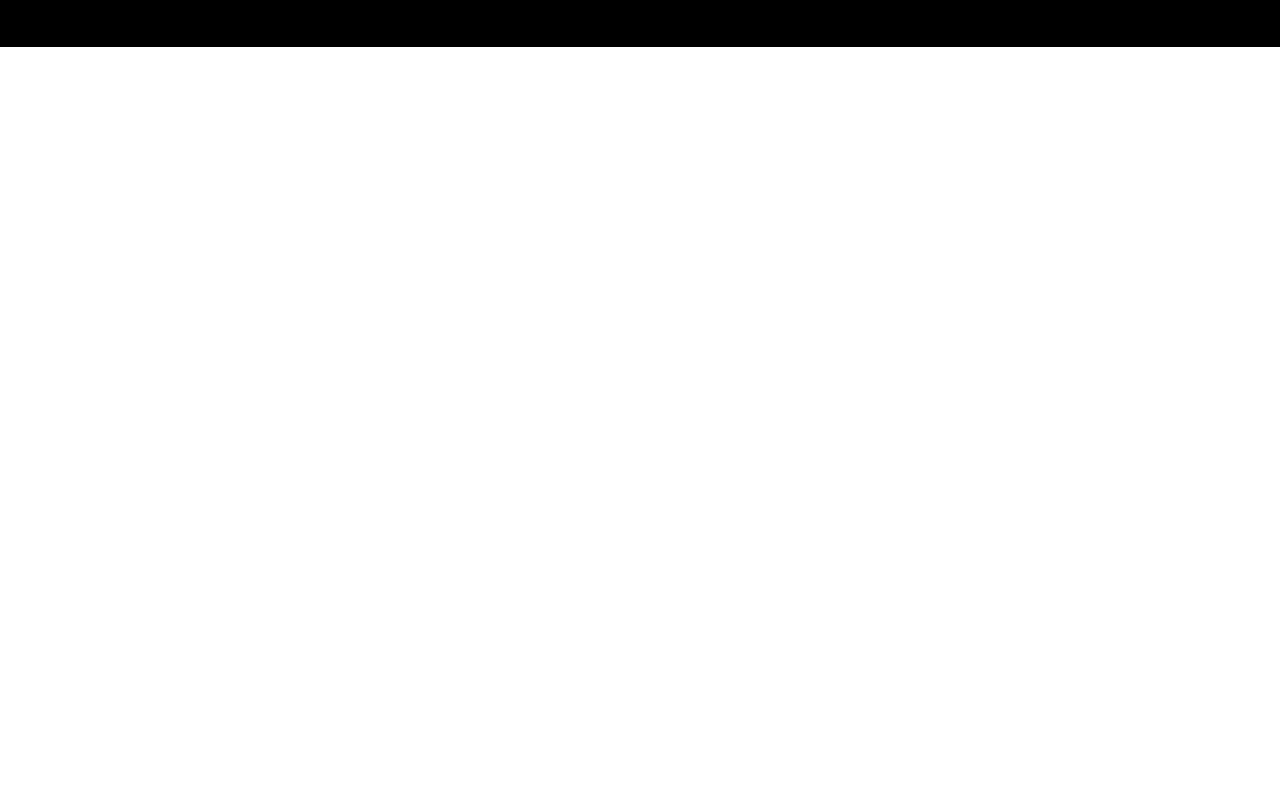
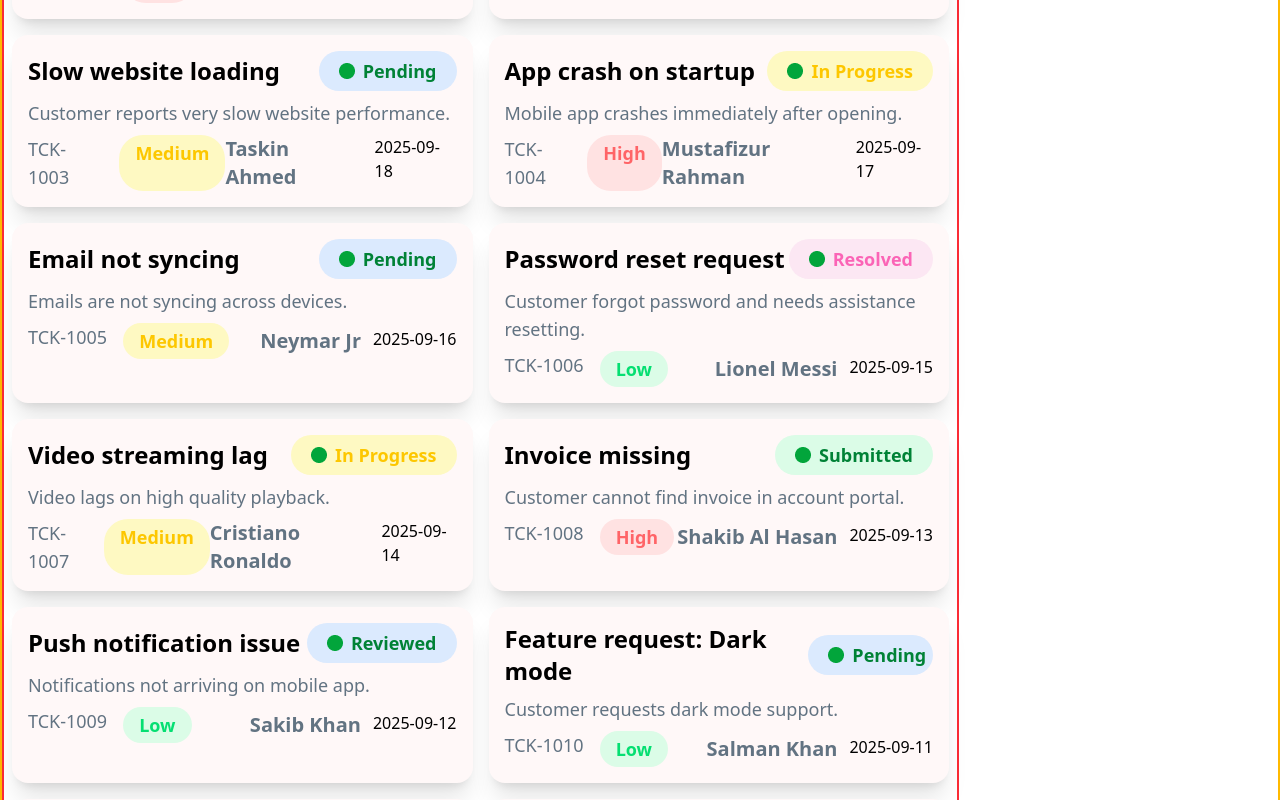
Before and after one commit to RupomPB/customer-support-assignment-07, a React (Vite) app: page / in a window 1280 px wide. Shown: the part 700-1500 px from the top of the page. Before the commit the page ends 800 px from the top, so only its background shows below. Built offline with nearby package versions, Linux system fonts and the light colour scheme.

Commit message:
added cards sections

```diff
--- /dev/null
+++ b/public/data.json
@@ -0,0 +1,110 @@
+[
+  {
+    "id": "TCK-1001",
+    "title": "Login Issues - Can't Access Account",
+    "description": "Customer is unable to log in to their account. They've tried resetting their password multiple times but still...",
+    "customer": "Jhankar Mahbub",
+    "priority": "High",
+    "status": "Submitted",
+    "createdAt": "2025-09-20"
+  },
+  {
+    "id": "TCK-1002",
+    "title": "Payment failure",
+    "description": "Transaction failed during checkout process.",
+    "customer": "Habib Utsho",
+    "priority": "High",
+    "status": "Reviewed",
+    "createdAt": "2025-09-19"
+  },
+  {
+    "id": "TCK-1003",
+    "title": "Slow website loading",
+    "description": "Customer reports very slow website performance.",
+    "customer": "Taskin Ahmed",
+    "priority": "Medium",
+    "status": "Pending",
+    "createdAt": "2025-09-18"
+  },
+  {
+    "id": "TCK-1004",
+    "title": "App crash on startup",
+    "description": "Mobile app crashes immediately after opening.",
+    "customer": "Mustafizur Rahman",
+    "priority": "High",
+    "status": "In Progress",
+    "createdAt": "2025-09-17"
+  },
+  {
+    "id": "TCK-1005",
+    "title": "Email not syncing",
+    "description": "Emails are not syncing across devices.",
+    "customer": "Neymar Jr",
+    "priority": "Medium",
+    "status": "Pending",
+    "createdAt": "2025-09-16"
+  },
+  {
+    "id": "TCK-1006",
+    "title": "Password reset request",
+    "description": "Customer forgot password and needs assistance resetting.",
+    "customer": "Lionel Messi",
+    "priority": "Low",
+    "status": "Resolved",
+    "createdAt": "2025-09-15"
+  },
+  {
+    "id": "TCK-1007",
+    "title": "Video streaming lag",
+    "description": "Video lags on high quality playback.",
+    "customer": "Cristiano Ronaldo",
+    "priority": "Medium",
+    "status": "In Progress",
+    "createdAt": "2025-09-14"
+  },
+  {
+    "id": "TCK-1008",
+    "title": "Invoice missing",
+    "description": "Customer cannot find invoice in account portal.",
+    "customer": "Shakib Al Hasan",
+    "priority": "High",
+    "status": "Submitted",
+    "createdAt": "2025-09-13"
+  },
+  {
+    "id": "TCK-1009",
+    "title": "Push notification issue",
+    "description": "Notifications not arriving on mobile app.",
+    "customer": "Sakib Khan",
+    "priority": "Low",
+    "status": "Reviewed",
+    "createdAt": "2025-09-12"
+  },
+  {
+    "id": "TCK-1010",
+    "title": "Feature request: Dark mode",
+    "description": "Customer requests dark mode support.",
+    "customer": "Salman Khan",
+    "priority": "Low",
+    "status": "Pending",
+    "createdAt": "2025-09-11"
+  },
+  {
+    "id": "TCK-1011",
+    "title": "Unable to upload files",
+    "description": "File upload keeps failing with error 500.",
+    "customer": "Ariana Grande",
+    "priority": "High",
+    "status": "In Progress",
+    "createdAt": "2025-09-10"
+  },
+  {
+    "id": "TCK-1012",
+    "title": "Report generation issue",
+    "description": "Monthly reports are showing incomplete data.",
+    "customer": "Taylor Swift",
+    "priority": "Medium",
+    "status": "Resolved",
+    "createdAt": "2025-09-09"
+  }
+]
--- a/src/App.jsx
+++ b/src/App.jsx
@@ -5,11 +5,23 @@
 
 import Navbar from "./components/Navbar/Navbar";
 
+// import Cards from "./components/Cards/Cards";
+import IssueManagement from "./IssueManagement/IssueManagement";
+import { Suspense } from "react";
+
+
+const fetchIssue = async()=>{
+  const result = await fetch("/data.json");
+  return result.json();
+}
+
+
+function App() {
+
+  const fetchPromise = fetchIssue();
 
 
 
-
-function App() {
   return (
     <>
       <Navbar></Navbar>
@@ -18,7 +30,9 @@
       <Banner></Banner>
 
       {/* customer card */}
-
+      <Suspense fallback="Loading.....">
+        <IssueManagement fetchPromise={fetchPromise}></IssueManagement>
+      </Suspense>
 
 
 
--- /dev/null
+++ b/src/IssueManagement/IssueManagement.jsx
@@ -0,0 +1,39 @@
+import React from 'react';
+import { use } from 'react';
+import Cards from '../components/Cards/Cards';
+import Container from '../components/Container';
+
+
+
+
+const IssueManagement = ({fetchPromise}) => {
+
+    const initialData = use(fetchPromise)
+    console.log(initialData)
+
+    return (
+        <Container>
+
+            <div className=" border-2 border-amber-400 grid grid-cols-12 ">
+
+                    <div className='border-2 border-red-500 col-span-9 p-2'>
+                    <h1 className=' text-3xl font-semibold p-4 text-gray-500 '>Customer Tickets</h1>
+                    <div className=' grid grid-cols-2 gap-4'>
+            {
+                initialData.map(issue =>{
+                    console.log(issue);
+                 return (
+
+                     <Cards key={issue.id} issue={issue}></Cards>
+
+                 )
+                })
+            }
+                    </div>
+                    </div>
+        </div>
+        </Container>
+    );
+};
+
+export default IssueManagement;
--- /dev/null
+++ b/src/components/Cards/Cards.jsx
@@ -0,0 +1,51 @@
+import React from 'react';
+import openimg from "/open.png"
+
+
+
+const Cards = ({issue}) => {
+    return (
+       <div key={issue.id} className=' bg-[#fff8f8] rounded-2xl p-4 shadow-xl'>
+                            <div className='flex justify-between items-center'>
+                                <h3 className=' font-bold text-2xl'>{issue.title}</h3>
+                               <div className=''>
+                                  <span className={`font-bold text-green-700 text-lg rounded-3xl  py-2 px-5 flex justify-between gap-2 h-10 items-center
+                                 ${issue.status == 'Submitted'?
+                                    'bg-green-100 text-green-400 px-4 py-1 rounded-3xl':
+                                    issue.status == 'Resolved'?
+                                    'bg-pink-100 text-pink-400 px-4 py-1 rounded-3xl':
+                                    issue.status == 'In Progress'?
+                                    'bg-yellow-100 text-yellow-400 px-4 py-1 rounded-3xl':
+                                    'bg-blue-100 text-blue-400 px-4 py-1 rounded-3xl'
+                                 }
+                                 `}> <img src={openimg}></img> {issue.status}</span>
+                               </div>
+                            </div>
+
+                            <p className=' text-[#627382] text-lg py-2'>{issue.description}</p>
+
+                            <div className='flex  justify-between items-center'>
+                                <div className='flex gap-4'>
+                                    <p className=' text-[#627382] text-lg'>{issue.id}</p>
+                                    <p className={`text-lg font-semibold
+                                    ${issue.priority == 'High'
+                                        ? 'bg-red-100 text-red-400 px-4 py-1 rounded-3xl':
+                                        issue.priority == 'Medium'?
+                                        'bg-yellow-100 text-yellow-400 px-4 py-1 rounded-3xl':
+
+                                        'bg-green-100 text-green-400 px-4 py-1 rounded-3xl'
+                                    }
+
+                                    `}>{issue.priority}</p>
+                                </div>
+                                <div className='flex gap-3'>
+                                    <p className=' text-xl text-[#627382] font-bold'>{issue.customer}</p>
+                                    <p>{issue.createdAt}</p>
+                                </div>
+                            </div>
+
+                        </div>
+    );
+};
+
+export default Cards;
```
Also changed, not shown: public/open.png (added).
